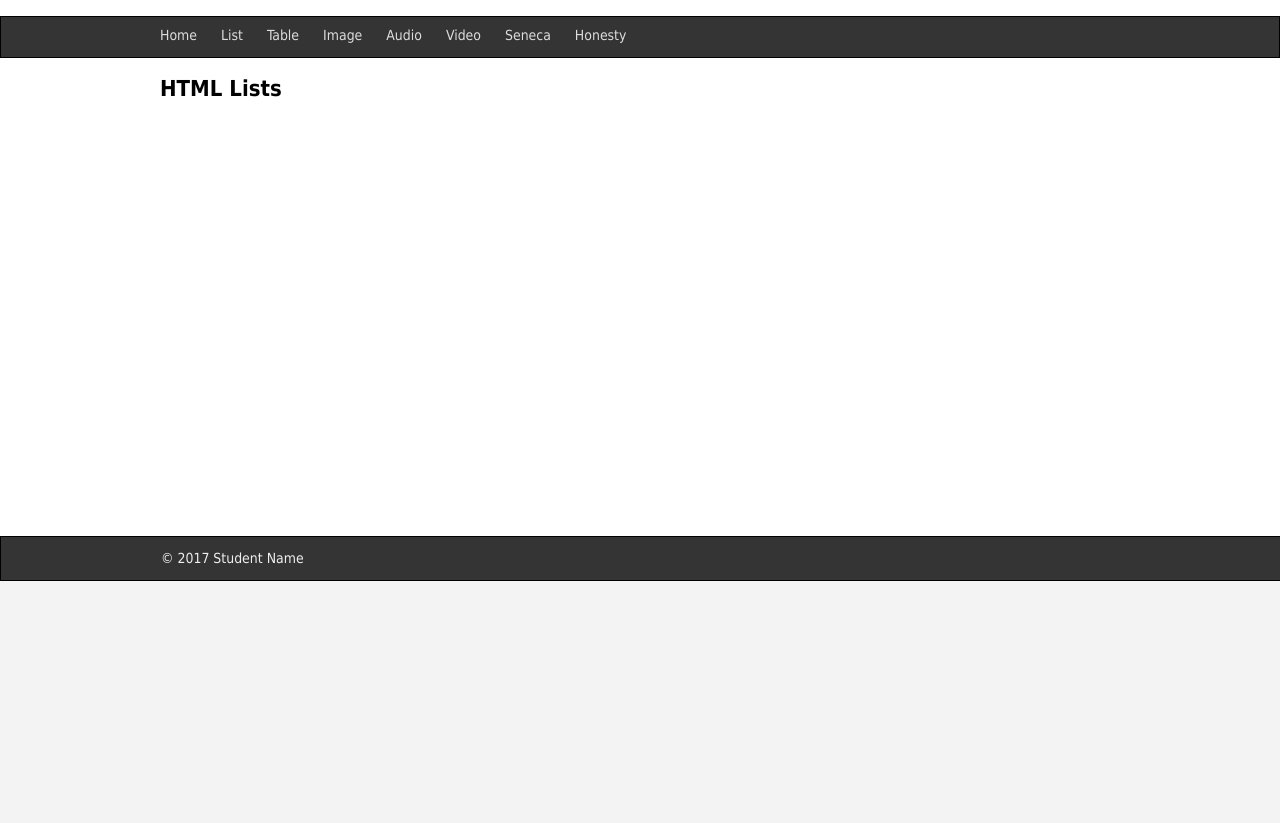
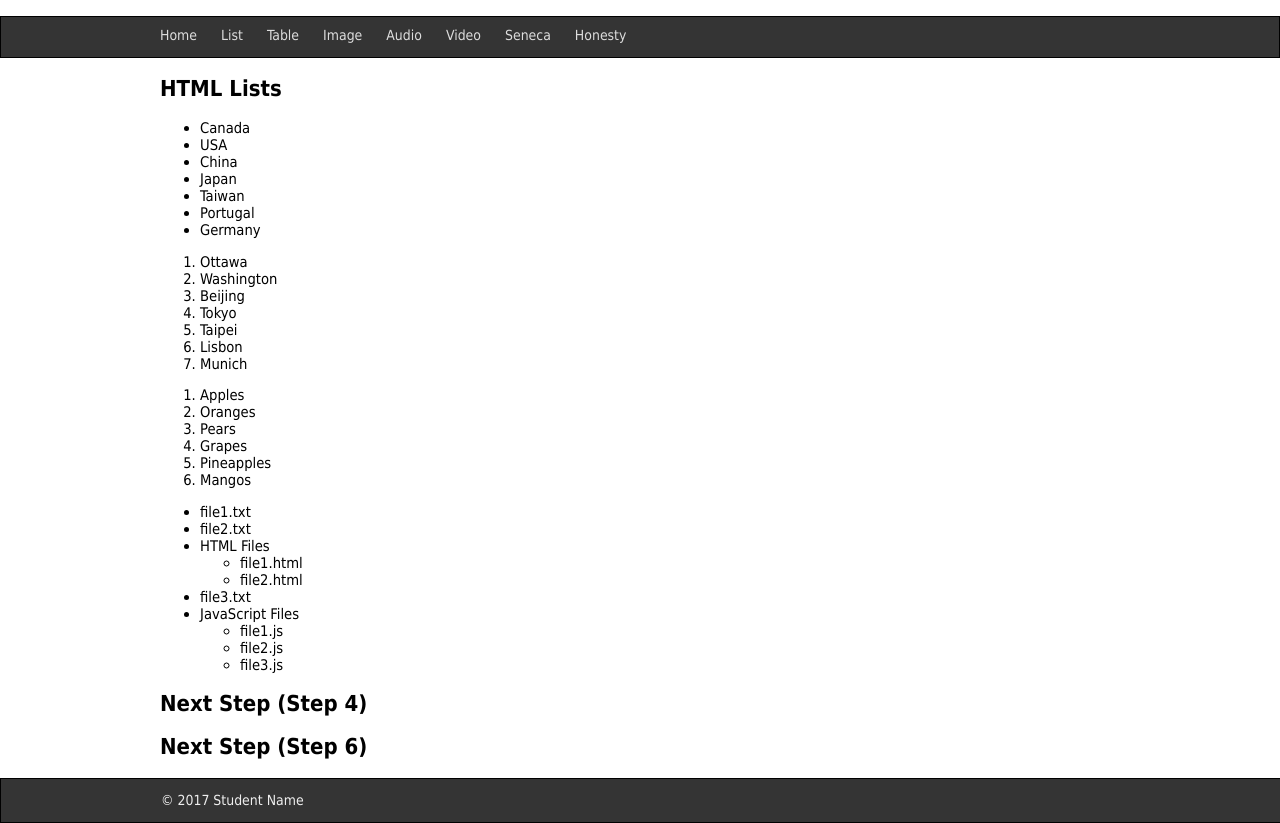
Before and after one commit to leanjunio/web222, a plain HTML site: page Assignments/A3/list.html in a window 1280 px wide. Shown: the part 47-870 px from the top of the page. Before the commit the page ends 800 px from the top, so only its background shows below. Drawn offline with Linux system fonts and the light colour scheme.

Commit message:
finished lists

```diff
--- a/Assignments/A3/js/list.js
+++ b/Assignments/A3/js/list.js
@@ -9,3 +9,49 @@ var directory = [
     {type: "file", name: "file3.txt"},
     {type: "directory", name: "JavaScript Files", files: [{type: "file", name: "file1.js"},{type: "file", name: "file2.js"},{type: "file", name: "file3.js"}]}
 ];
+
+window.onload = function() {
+    var one = document.getElementById('one');
+    var ol = document.createElement('ol');
+
+    for (var i = 0; i < fruits.length; i++) {
+        var t = document.createTextNode(`${fruits[i]}`);
+        var li = document.createElement('LI');
+        li.appendChild(t)
+        ol.appendChild(li);
+    }
+
+    one.appendChild(ol);
+
+    var two = document.getElementById('two');
+    var ul = document.createElement('UL');
+
+    var files = [];
+    var dir = [];
+
+    // Separate files and directory
+    for (var i = 0; i < directory.length; i++) {
+        // just make them an li
+        var t = document.createTextNode(`${directory[i].name}`);
+        var li = document.createElement('LI');
+        li.appendChild(t);
+        ul.appendChild(li);
+
+        // Create an inner UL
+        if (directory[i].files) {
+            var ul_ = document.createElement('UL');
+
+            for (var x = 0; x < directory[i].files.length; x++) {
+                var li_ = document.createElement('LI');
+                var t = document.createTextNode(`${directory[i].files[x].name}`);
+                li_.appendChild(t);
+                ul_.appendChild(li_);
+            }
+
+            li.appendChild(ul_);
+        }
+
+        two.appendChild(ul);
+    }
+}
+// get div 1
--- a/Assignments/A3/list.html
+++ b/Assignments/A3/list.html
@@ -35,8 +35,32 @@
 
 	<!-- Start your code here -->
 		<h2>HTML Lists</h2>
+		<ul>
+			<li>Canada</li>
+			<li>USA</li>
+			<li>China</li>
+			<li>Japan</li>
+			<li>Taiwan</li>
+			<li>Portugal</li>
+			<li>Germany</li>
+		</ul>
 
+		<ol>
+			<li>Ottawa</li>
+			<li>Washington</li>
+			<li>Beijing</li>
+			<li>Tokyo</li>
+			<li>Taipei</li>
+			<li>Lisbon</li>
+			<li>Munich</li>
+		</ol>
 
+		<div id="one"></div>
+		<div id="two"></div>
+
+		<h2>Next Step (Step 4)</h2>
+
+		<h2>Next Step (Step 6)</h2>
 	<!-- End your code here  -->
 
 	</section>
```
